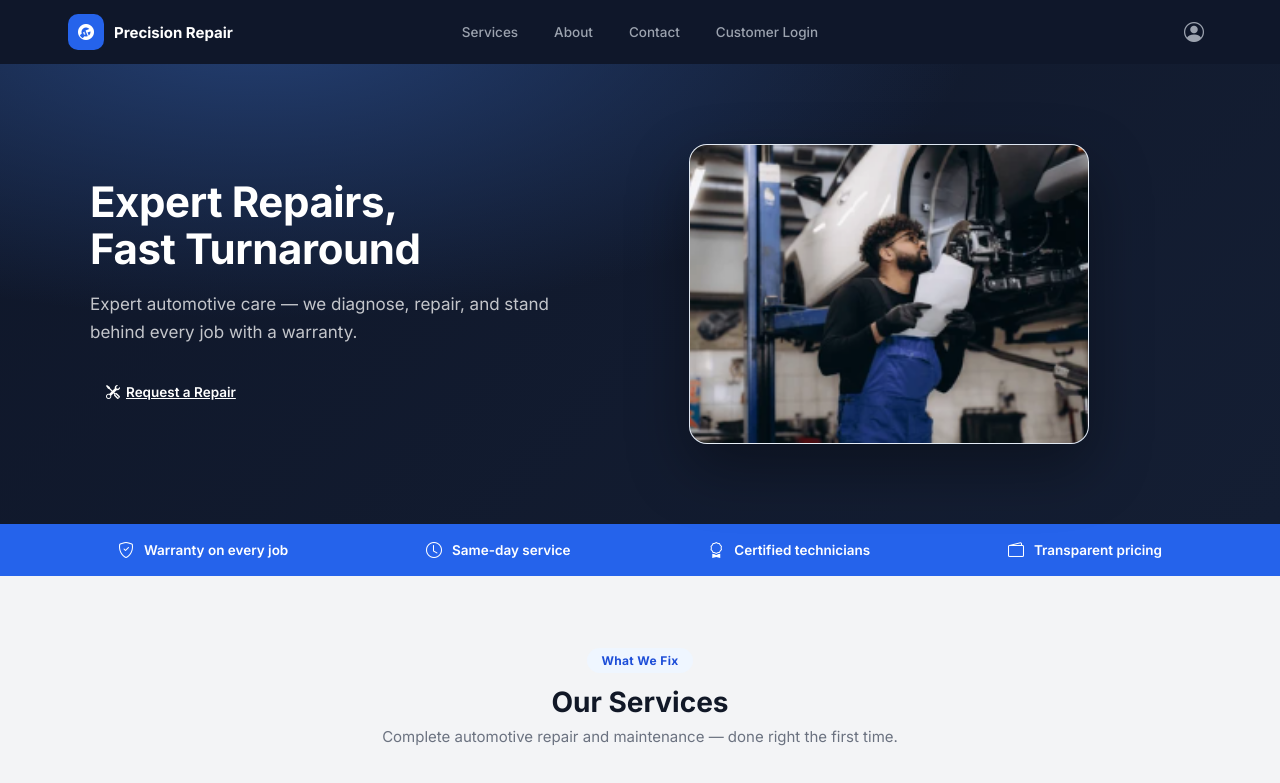
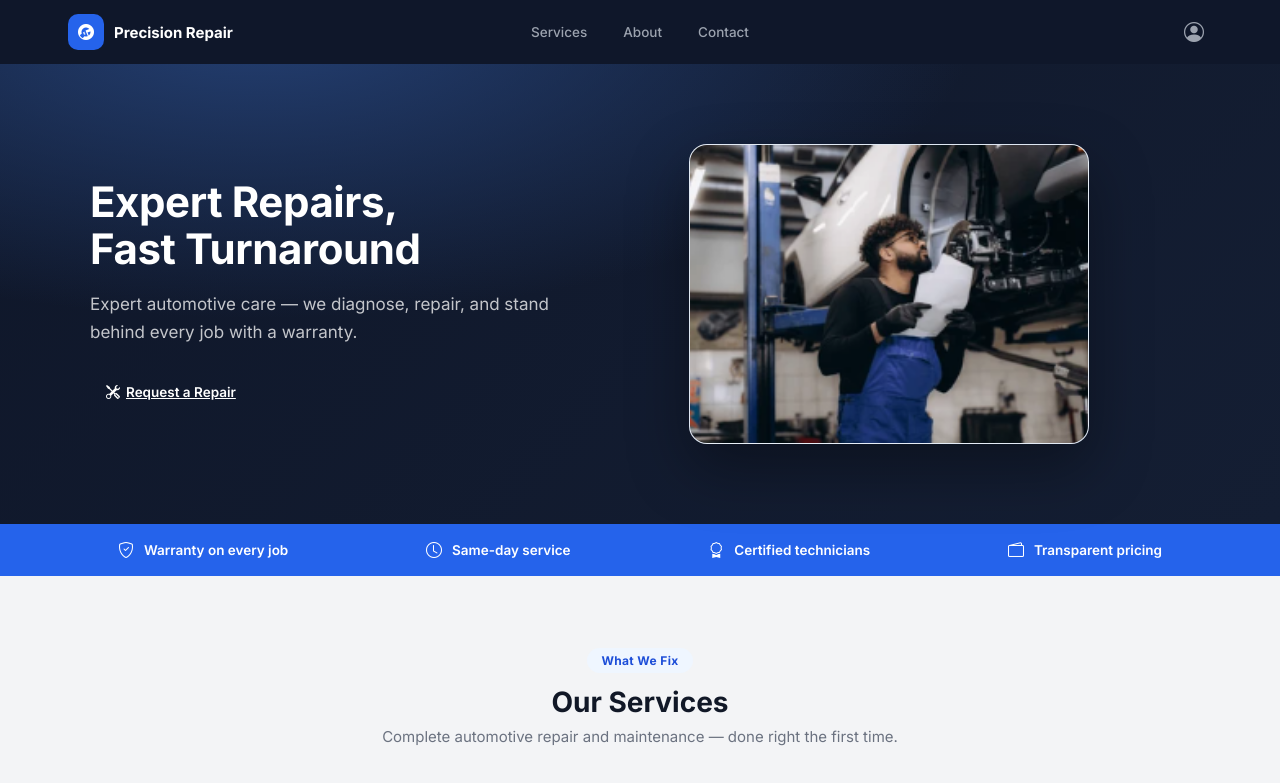
Before and after one commit to Neuxcoli/Repair-Shop-Management-System, a website built with Vite: page frontend/index.html in a window 1280 px wide. Shown: the top 783 px of the page. Built offline with nearby package versions, Linux system fonts and the light colour scheme.

Commit message:
Remove redundant Customer Login text link from landing header nav

```diff
--- a/frontend/index.html
+++ b/frontend/index.html
@@ -20,7 +20,6 @@
       <a href="#services" class="site-nav-link">Services</a>
       <a href="#about" class="site-nav-link">About</a>
       <a href="#contact" class="site-nav-link">Contact</a>
-      <a href="/login.html" class="site-nav-link">Customer Login</a>
     </nav>
     <div class="site-header-right">
       <a href="/staff-login.html" class="site-login-icon" aria-label="Staff Login"><i class="bi bi-person-circle"></i></a>
```
